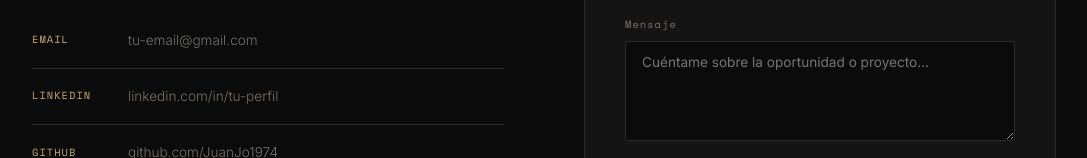
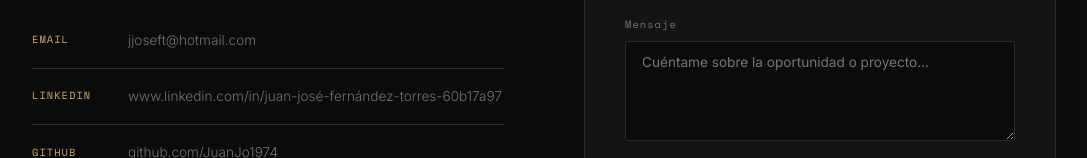
Before and after one commit to JuanJo1974/JuanJo1974.github.io, a plain HTML site: page index.html in a window 1280 px wide. Shown: the part 3788-3946 px from the top of the page, without its empty margins (96-1183 px from the left). Drawn offline with nearby package versions, Linux system fonts and the light colour scheme; a web font is replaced by a local one.

Commit message:
fix: add real email and LinkedIn

```diff
--- a/index.html
+++ b/index.html
@@ -572,13 +572,13 @@
       <h2 class="section-title">¿Hablamos?</h2>
       <p>Disponible para roles en frontend, desarrollo web o posiciones en IA/datos. También abierto a colaboraciones técnicas o proyectos freelance.</p>
       <div class="contact-links">
-        <a href="mailto:tu-email@gmail.com" class="contact-link">
+        <a href="mailto:jjoseft@hotmail.com" class="contact-link">
           <span class="contact-link-label">EMAIL</span>
-          <span>tu-email@gmail.com</span>
+          <span>jjoseft@hotmail.com</span>
         </a>
-        <a href="https://linkedin.com/in/tu-perfil" target="_blank" class="contact-link">
+        <a href="https://www.linkedin.com/in/juan-josé-fernández-torres-60b17a97" target="_blank" class="contact-link">
           <span class="contact-link-label">LINKEDIN</span>
-          <span>linkedin.com/in/tu-perfil</span>
+          <span>www.linkedin.com/in/juan-josé-fernández-torres-60b17a97</span>
         </a>
         <a href="https://github.com/JuanJo1974" target="_blank" class="contact-link">
           <span class="contact-link-label">GITHUB</span>
```
